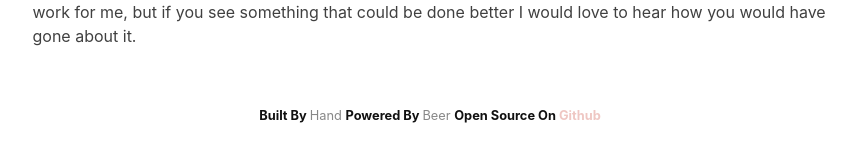
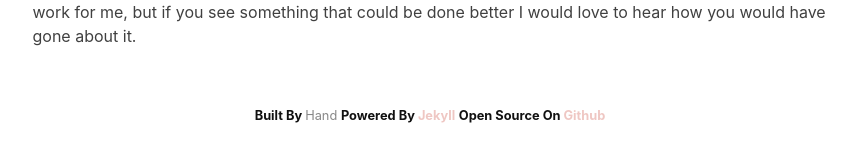
Before and after one commit to BonzaOwl/CodeNameOwl, a Jekyll site: the page built from _posts/powershell/2020-02-15-database-migration-using-dbatools.md, in a window 1280 px wide. Shown: the part 597-759 px from the top of the page, without its empty margins (210-1069 px from the left). Built offline with Jekyll 4.4.1, drawn with Linux system fonts in a browser that asks for light colours; nearby versions of some CDN libraries.

Commit message:
Update footer.html
Added jekyll url to footer links

```diff
--- a/_includes/footer.html
+++ b/_includes/footer.html
@@ -1,5 +1,5 @@
 <footer class="footer">
     <div class="container">
-      <small><strong>Built By </strong>Hand <strong>Powered By </strong>Beer <strong>Open Source On </strong><a href="https://github.com/BonzaOwl/CodeNameOwl" target="_blank">Github</a></small>
+      <small><strong>Built By </strong>Hand <strong>Powered By </strong><a href="https://jekyllrb.com">Jekyll</a> <strong>Open Source On </strong><a href="https://github.com/BonzaOwl/CodeNameOwl" target="_blank">Github</a></small>
     </div>
   </footer>
```
